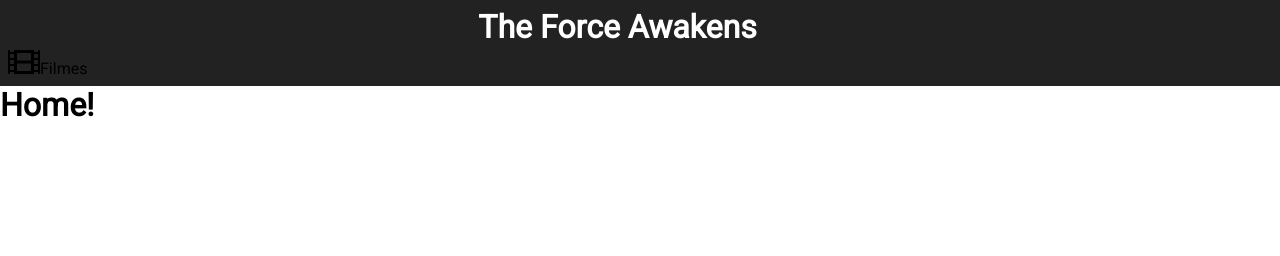
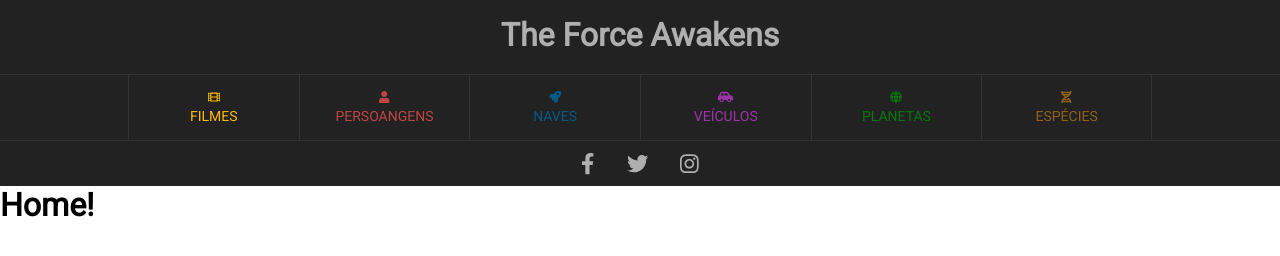
Before and after one commit to brunnolorenzoni/the-force-awakens, a React app: page / in a window 1280 px wide. Built offline with nearby package versions, Linux system fonts and the light colour scheme.

Commit message:
Criação dos botoes do menu

```diff
--- a/package.json
+++ b/package.json
@@ -11,6 +11,7 @@
   "license": "MIT",
   "dependencies": {
     "@fortawesome/fontawesome-svg-core": "^1.2.24",
+    "@fortawesome/free-brands-svg-icons": "^5.11.1",
     "@fortawesome/free-solid-svg-icons": "^5.11.1",
     "@fortawesome/react-fontawesome": "^0.1.4",
     "react": "^16.9.0",
--- a/src/components/Header/Header.scss
+++ b/src/components/Header/Header.scss
@@ -4,15 +4,15 @@
 
     background:     #222;
     float:          left;
-    height:         60px;
     padding:        8px;
     position:       relative;
     text-align:     left;
     width:          100%;
 
     @media all and (min-width: $breakpointSmall){
-        display: block;
-        height: auto;
+        display:    block;
+        height:     auto;
+        padding:    16px 0px 0px 0px;
     }
 
 
--- a/src/components/Header/MenuNavBar/ItemList.js
+++ /dev/null
@@ -1,17 +0,0 @@
-import React from 'react';
-
-import { FontAwesomeIcon } from '@fortawesome/react-fontawesome'
-
-export default function ItemList(props) {
-
-    const {icon, text} = props;
-
-    console.log(icon)
-
-    return (
-        <li>
-            <FontAwesomeIcon icon={icon} size="2x"/>
-            {text}
-        </li>
-    )
-}
--- a/src/components/Header/MenuNavBar/MenuNavBar.js
+++ /dev/null
@@ -1,18 +0,0 @@
-import React from 'react';
-
-import ItemList from "./ItemList"
-
-import "./MenuNavBar.scss"
-
-import { faFilm } from '@fortawesome/free-solid-svg-icons'
-
-export default function MenuNavBar() {
-
-    return (
-        <nav id="nav-menu">
-            <ul className="list-menu">
-                <ItemList text="Filmes" icon={faFilm}></ItemList>
-            </ul>
-        </nav>
-    )
-}
--- a/src/components/Header/MenuNavBar/MenuNavBar.scss
+++ /dev/null
@@ -1,12 +0,0 @@
-@import "../../../styles/breakpoints.scss";
-
-#nav-menu{
-    display:    none;
-    float:      left;
-    width:      100%;
-
-    @media all and (min-width: $breakpointSmall){
-        display: block;
-    }
-
-}
--- a/src/components/Header/MenuButtonHamburguer/MenuButtonHamburguer.scss
+++ b/src/components/Header/MenuNavigation/MenuButtonHamburguer/MenuButtonHamburguer.scss
@@ -1,4 +1,4 @@
-@import "../../../styles/breakpoints.scss";
+@import "../../../../styles/breakpoints.scss";
 
 #btn-menu{
     background:     transparent;
@@ -6,9 +6,7 @@
     padding:        5px;
     height:         40px;
     width:          40px;
-
-    display: inline-block;
-    vertical-align: middle;
+    float:          left;
 
     @media all and (min-width: $breakpointSmall){
         display: none;
--- /dev/null
+++ b/src/components/Header/MenuNavigation/MenuNavBar/ItemList/ItemList.js
@@ -0,0 +1,20 @@
+import React from 'react';
+import { Link } from "react-router-dom";
+
+import { FontAwesomeIcon } from '@fortawesome/react-fontawesome'
+
+import "./ItemList.scss"
+
+export default function ItemList(props) {
+
+    const {icon, text, href, color} = props;
+
+    return (
+        <li className="item-menu">
+            <Link to={href}>
+                <FontAwesomeIcon className="icon" icon={icon} size="xs" style={{color: color}}/>
+                <span className="text" style={{color: color}}>{text}</span>
+            </Link>
+        </li>
+    )
+}
--- /dev/null
+++ b/src/components/Header/MenuNavigation/MenuNavBar/ItemList/ItemList.scss
@@ -0,0 +1,58 @@
+@import "../../../../../styles/breakpoints.scss";
+
+.item-menu{
+
+    display:    block;
+    float:      left;
+    width:      100%;
+
+    -webkit-transition: all 333ms;
+    -moz-transition: all 333ms;
+    -o-transition: all 333ms;
+    transition: all 333ms;
+
+    @media all and (min-width: $breakpointSmall){
+
+            border-left: 1px solid #333;
+            display:    block;
+            float:      left;
+            width:      calc(100% / 6);
+            padding:    16px 10px;
+
+
+            &:last-of-type {
+                border-right: 1px solid #333;
+            }
+
+            &:hover {
+                background-color: rgba(0,0,0,0.25);
+            }
+
+
+            a{
+                display:    block;
+                width:      100%;
+                height:     100%;
+
+                .icon{
+                    display:    block;
+                    margin:     auto;
+                    margin-bottom: 5px;
+                    color:  #fff;
+                }
+
+                .text{
+                    display: block;
+                    font-size: 14px;
+                    text-align: center;
+                    text-transform: uppercase;
+                    width: 100%;
+                    color:  #fff;
+                }
+
+            }
+
+    }
+
+
+}
--- /dev/null
+++ b/src/components/Header/MenuNavigation/MenuNavBar/MenuNavBar.js
@@ -0,0 +1,28 @@
+import React from 'react';
+
+import ItemList from "./ItemList/ItemList"
+
+import "./MenuNavBar.scss"
+
+import { faFilm } from '@fortawesome/free-solid-svg-icons'
+import { faUser } from '@fortawesome/free-solid-svg-icons'
+import { faRocket } from '@fortawesome/free-solid-svg-icons'
+import { faCarSide } from '@fortawesome/free-solid-svg-icons'
+import { faGlobe } from '@fortawesome/free-solid-svg-icons'
+import { faDna } from '@fortawesome/free-solid-svg-icons'
+
+export default function MenuNavBar() {
+
+    return (
+        <nav id="nav-menu">
+            <ul className="list-menu">
+                <ItemList text="Filmes" href="/films" icon={faFilm} color="#ffbb00"></ItemList>
+                <ItemList text="Persoangens" href="/characters" icon={faUser} color="#bf4545"></ItemList>
+                <ItemList text="Naves"  href="/starships" icon={faRocket} color="#045b87"></ItemList>
+                <ItemList text="Veículos" href="/vehicles" icon={faCarSide} color="#9c33ab"></ItemList>
+                <ItemList text="Planetas" href="/planets" icon={faGlobe} color="#08780e"></ItemList>
+                <ItemList text="Espécies" href="/species" icon={faDna} color="#916119"></ItemList>
+            </ul>
+        </nav>
+    )
+}
--- /dev/null
+++ b/src/components/Header/MenuNavigation/MenuNavBar/MenuNavBar.scss
@@ -0,0 +1,26 @@
+@import "../../../../styles/breakpoints.scss";
+
+#nav-menu{
+    display:    none;
+    float:      left;
+    width:      100%;
+
+    border-top: 1px solid #333;
+    border-bottom: 1px solid #333;
+
+    @media all and (min-width: $breakpointSmall){
+
+        display: block;
+        margin-top: 20px;
+
+        .list-menu{
+            display:    block;
+            float:      unset;
+            width:      100%;
+            max-width:  1024px;
+            margin:     auto;
+        }
+
+    }
+
+}
--- a/src/components/Header/MenuNavigation/MenuNavigation.js
+++ b/src/components/Header/MenuNavigation/MenuNavigation.js
@@ -2,8 +2,8 @@
 
 import React from 'react';
 
-import MenuNavBar from "../MenuNavBar/MenuNavBar"
-import MenuButtonHamburguer from "../MenuButtonHamburguer/MenuButtonHamburguer"
+import MenuNavBar from "./MenuNavBar/MenuNavBar"
+import MenuButtonHamburguer from "./MenuButtonHamburguer/MenuButtonHamburguer"
 
 
 export default function MenuNavigation() {
--- a/src/components/Header/SocialMediaBar/SocialMediaBar.js
+++ b/src/components/Header/SocialMediaBar/SocialMediaBar.js
@@ -1,10 +1,29 @@
 import React from 'react';
+import { Link } from 'react-router-dom'
+
+import { FontAwesomeIcon } from '@fortawesome/react-fontawesome'
+
+import { faFacebookF } from "@fortawesome/free-brands-svg-icons"
+import { faTwitter } from "@fortawesome/free-brands-svg-icons"
+import { faInstagram } from "@fortawesome/free-brands-svg-icons"
+
+import "./SocialMediaBar.scss"
 
 export default function SocialMediaBar() {
 
     return (
-        <>
+        <nav id="social-media-bar">
+            <a className="link" target="_blank" href="https://www.facebook.com/">
+                <FontAwesomeIcon className="icon" icon={faFacebookF} size="lg"/>
+            </a>
 
-        </>
+            <a className="link" target="_blank" href="https://twitter.com/">
+                <FontAwesomeIcon className="icon" icon={faTwitter} size="lg"/>
+            </a>
+
+            <a className="link" target="_blank" href="https://www.instagram.com/">
+                <FontAwesomeIcon className="icon" icon={faInstagram} size="lg"/>
+            </a>
+        </nav>
     )
 }
--- /dev/null
+++ b/src/components/Header/SocialMediaBar/SocialMediaBar.scss
@@ -0,0 +1,41 @@
+@import "../../../styles/breakpoints.scss";
+
+
+#social-media-bar {
+    float:      left;
+    width:      100%;
+    padding:    8px 0px 4px 0px;
+    text-align: center;
+
+    .link {
+
+        margin: auto 8px;
+
+        .icon{
+            color: #afafaf;
+
+            -webkit-transition: all 333ms;
+            -moz-transition: all 333ms;
+            -o-transition: all 333ms;
+            transition: all 333ms;
+
+            &:hover {
+                color: #6f6f6f;
+            }
+        }
+    }
+
+    @media all and (min-width: $breakpointSmall){
+
+        padding: 12px 0px;
+
+        .link {
+            margin: auto 16px;
+
+        }
+
+    }
+
+
+
+}
--- a/src/components/Header/TitleHeader/TitleHeader.scss
+++ b/src/components/Header/TitleHeader/TitleHeader.scss
@@ -1,13 +1,16 @@
 @import "../../../styles/breakpoints.scss";
 
 #link-title {
-    display: inline-block;
-    vertical-align: middle;
     width: calc(100% - 45px);
+    float: right;
 
+    @media all and (min-width: $breakpointSmall){
+        float: left;
+        width: 100%;
+    }
 
     #main-title {
-        color:          #fff;
+        color:          #afafaf;
         font-weight:    700;
         font-size:      20px;
         text-align:     center;
```
Also changed, not shown: src/components/Header/MenuNavigation/MenuButtonHamburguer/MenuButtonHamburguer.js (renamed from src/components/Header/MenuButtonHamburguer/MenuButtonHamburguer.js), 1 other file.
